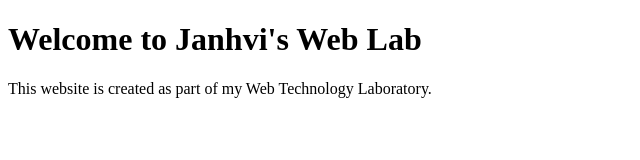
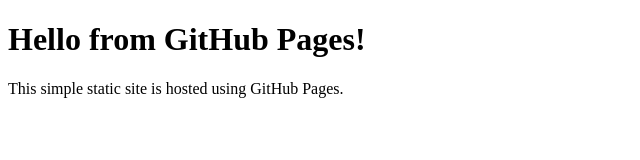
Before and after one commit to janhvii23/web-lab, a plain HTML site: page index.html in a window 1280 px wide. Shown: the whole page, without its empty margins (0-640 px from the left). Drawn offline with Linux system fonts and the light colour scheme.

Commit message:
Update index.html

```diff
--- a/index.html
+++ b/index.html
@@ -1,8 +1,11 @@
 <!DOCTYPE html>
-<html>
-<head><title>My Static Site</title></head>
+<html lang="en">
+<head>
+  <meta charset="UTF-8">
+  <title>Janhvi's Static Site</title>
+</head>
 <body>
-  <h1>Welcome to Janhvi's Web Lab</h1>
-<p>This website is created as part of my Web Technology Laboratory.</p>
+  <h1>Hello from GitHub Pages!</h1>
+  <p>This simple static site is hosted using GitHub Pages.</p>
 </body>
 </html>
```
